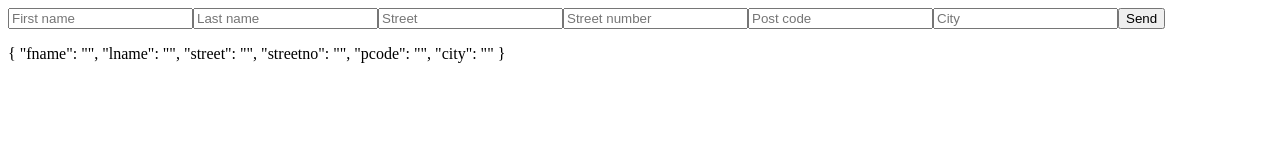
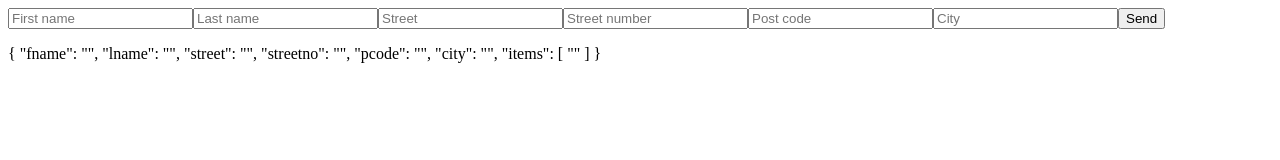
Before and after one commit to LouLapins/angular-webshop-movies, an Angular app: page /checkout in a window 1280 px wide. Shown: the top 160 px of the page. Built offline with nearby package versions, Linux system fonts and the light colour scheme.

Commit message:
change form to formbuilder

```diff
--- a/src/app/components/checkout-form/checkout-form.component.ts
+++ b/src/app/components/checkout-form/checkout-form.component.ts
@@ -1,5 +1,5 @@
 import { Component, OnInit } from '@angular/core';
-import { FormControl, FormGroup } from '@angular/forms';
+import { FormBuilder, FormControl, FormGroup } from '@angular/forms';
 
 @Component({
   selector: 'app-checkout-form',
@@ -8,17 +8,26 @@ import { FormControl, FormGroup } from '@angular/forms';
 })
 export class CheckoutFormComponent implements OnInit {
 
-  addressForm = new FormGroup({
-    fname: new FormControl(''),
-    lname: new FormControl(''),
-    street: new FormControl(''),
-    streetno: new FormControl(''),
-    pcode: new FormControl(''),
-    city: new FormControl(''),
-  });
+  // addressForm = new FormGroup({
+  //   fname: new FormControl(''),
+  //   lname: new FormControl(''),
+  //   street: new FormControl(''),
+  //   streetno: new FormControl(''),
+  //   pcode: new FormControl(''),
+  //   city: new FormControl(''),
+  // });
+  addressForm = this.fb.group({
+    fname: [''],
+    lname: [''],
+    street: [''],
+    streetno: [''],
+    pcode: [''],
+    city: [''],
+    items: this.fb.array([this.fb.control('')]),
+  })
 
 
-  constructor() { }
+  constructor(private fb: FormBuilder) { }
 
   ngOnInit(): void {
   }
```
